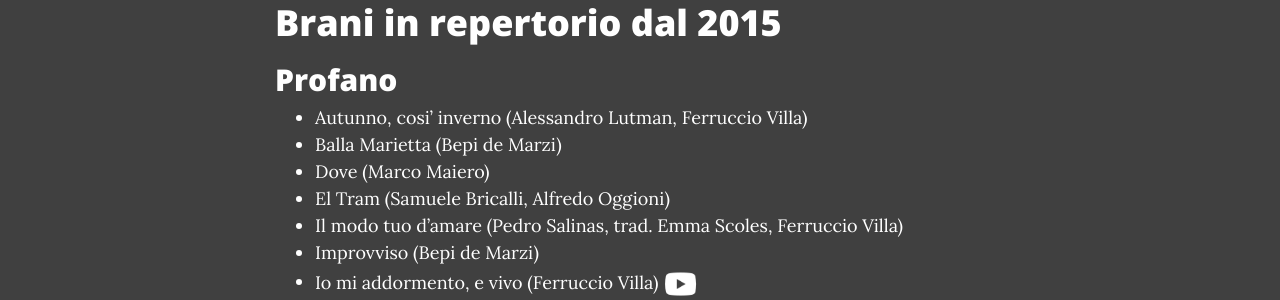
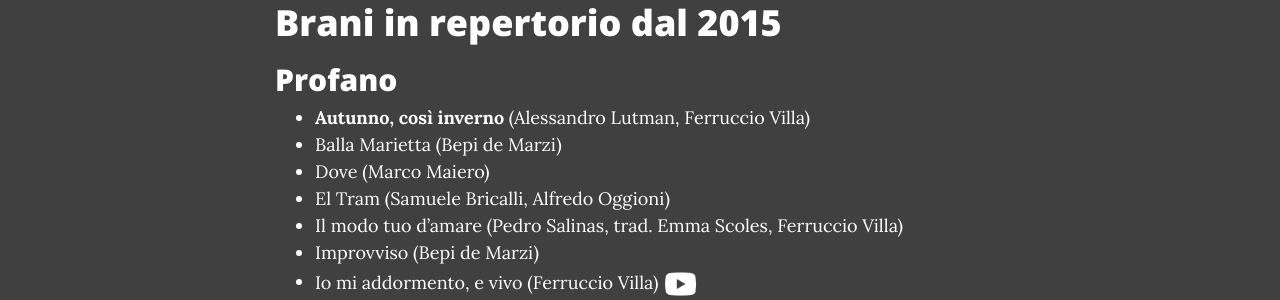
Before and after one commit to Corovimercate/Corovimercate.github.io, a Jekyll site: the page built from repertorio.md, in a window 1280 px wide and 900 px high. Shown: the part 157-457 px from the top of the window. Built offline with Jekyll 4.4.1, drawn with Linux system fonts in a browser that asks for light colours; nearby versions of some CDN libraries.

Commit message:
Bold in repertorio

```diff
--- a/repertorio.md
+++ b/repertorio.md
@@ -8,7 +8,7 @@ layout: page
 
 <h2>Profano</h2>
 
-- Autunno, cosi’ inverno (Alessandro Lutman, Ferruccio Villa)
+- **Autunno, così inverno** (Alessandro Lutman, Ferruccio Villa)
 - Balla Marietta (Bepi de Marzi)
 - Dove (Marco Maiero)
 - El Tram (Samuele Bricalli, Alfredo Oggioni)
```
